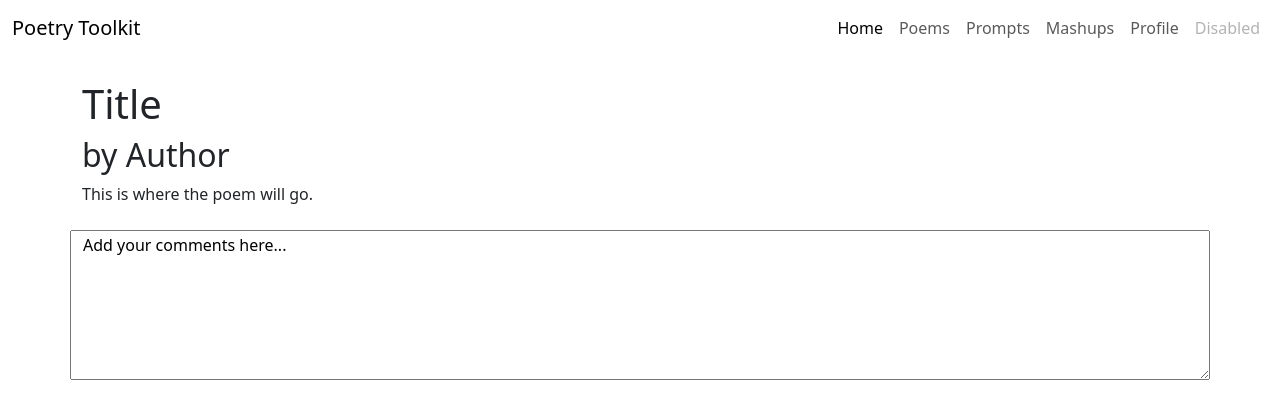
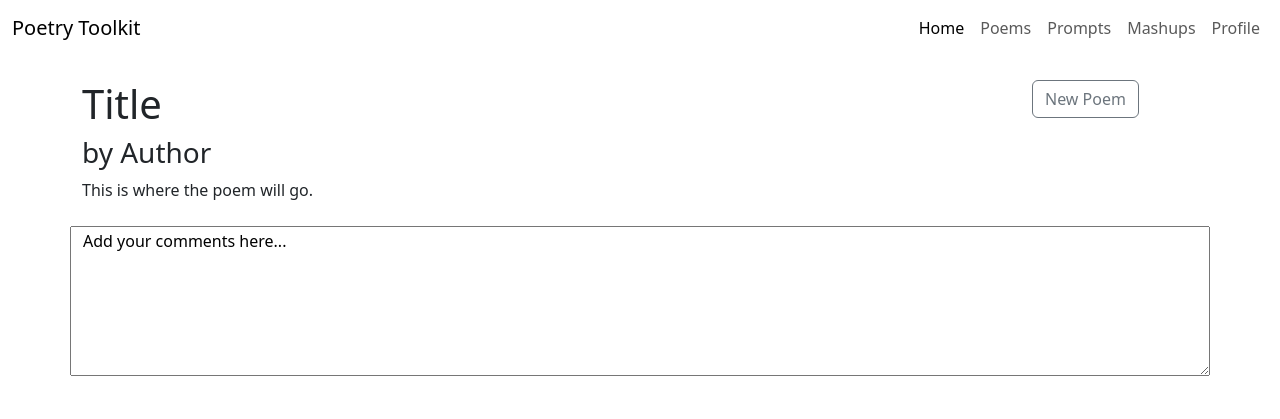
Before and after one commit to juneadam/poetry-app, a Flask app: page /poems in a window 1280 px wide. Shown: the top 419 px of the page. Run offline with Flask 2, Linux system fonts and the light colour scheme.

Commit message:
poems.js created to add new poem button, setup AJAX/Flask routes to call the API for new poetry, began developing prompts database

```diff
--- a/requirements.txt
+++ b/requirements.txt
@@ -15,4 +15,4 @@ pyparsing==3.0.8
 pytest==7.1.2
 SQLAlchemy==1.4.25
 tomli==2.0.1
-Werkzeug==2.0.1
+Werkzeug==2.0.1requests
--- a/server.py
+++ b/server.py
@@ -1,6 +1,8 @@
 """server for poetry app"""
 
-from flask import (Flask, render_template, request, flash, session, redirect)
+from flask import (Flask, render_template, request, flash, session, redirect, jsonify)
+
+import requests
 
 from model import connect_to_db, db
 
@@ -63,6 +65,17 @@ def show_poem_generator():
 
     return render_template('poems.html')
 
+@app.route('/random-poem')
+def call_random_poem():
+    """Calls the API to get a random poem, sends to the JS file to update poems.html"""
+
+    res = requests.get('https://poetrydb.org/random')
+
+    random_poem = res.json()
+
+    return jsonify({'data': random_poem})
+
+
 @app.route('/prompts')
 def show_prompt_generator():
     """Render webpage which generates poetry prompts from the toolkit database."""
--- /dev/null
+++ b/static/poems.js
@@ -0,0 +1,21 @@
+//Javascript file to control updating data on poems.html via API updates
+
+const poemTitle = document.querySelector('#poem-title')
+
+const poemAuthor = document.querySelector('#poem-author')
+
+const poemText = document.querySelector('#poem-text')
+
+
+const randomPoem = document.querySelector('#random-poem').addEventListener('click', () => {
+  fetch('/random-poem')
+    .then((response) => response.json())
+    .then((responseData) => {
+        poemTitle.innerHTML = `<h1>${responseData.data[0].title}</h1>`;
+        poemAuthor.innerHTML = `<h3>by ${responseData.data[0].author}</h3>`;
+        poemText.innerHTML = '';
+        for (line in responseData.data[0].lines) {
+            poemText.insertAdjacentHTML('beforeend', `<div>${responseData.data[0].lines[line]}</div>`)
+        }
+    })
+});
--- a/static/styles.css
+++ b/static/styles.css
@@ -0,0 +1,3 @@
+#random-poem {
+    align: center;
+}
--- a/templates/base.html
+++ b/templates/base.html
@@ -15,7 +15,7 @@
                 <a class="nav-link" href="/prompts">Prompts</a>
                 <a class="nav-link" href="/mashups">Mashups</a>
                 <a class="nav-link" href="/userprofile">Profile</a>
-                <a class="nav-link disabled">Disabled</a>
+                <!-- <a class="nav-link disabled">Disabled</a> -->
               </div>
 
         </div>
--- a/templates/poems.html
+++ b/templates/poems.html
@@ -5,24 +5,30 @@
 {% block body %}
 <div class="container">
     <br><div class="row">
-        <div id="poem-title">
+        <div class="col-10" id="poem-title">
             <h1>Title</h1>
+        </div>
+        <div class="col-2">
+            <button type="button" class="btn btn-outline-secondary" id="random-poem">New Poem</button>
+            </div>
+    </div>
+    <div class="row">
+        <div id="poem-author">
+            <h3>by Author</h3>
         </div>
     </div>
     <div class="row">
-        <div id="poem-author">
-            <h2>by Author</h2>
-        </div>
-    </div>
-    <div class="row">
-        <div id="poem-text">
+        <div class="col-12 col-md-7" id="poem-text">
         This is where the poem will go.
         </div>
     </div><br>
+    <div class="row">
+    </div>
     <div class="row">
         <textarea id="comments" name="comments" rows="6" cols="20">Add your comments here...</textarea>
     </div>
 </div>
 
+<script src='static/poems.js'></script>
 
 {% endblock %}
```
Also changed, not shown: seed_database.py (+20 -2 lines).
